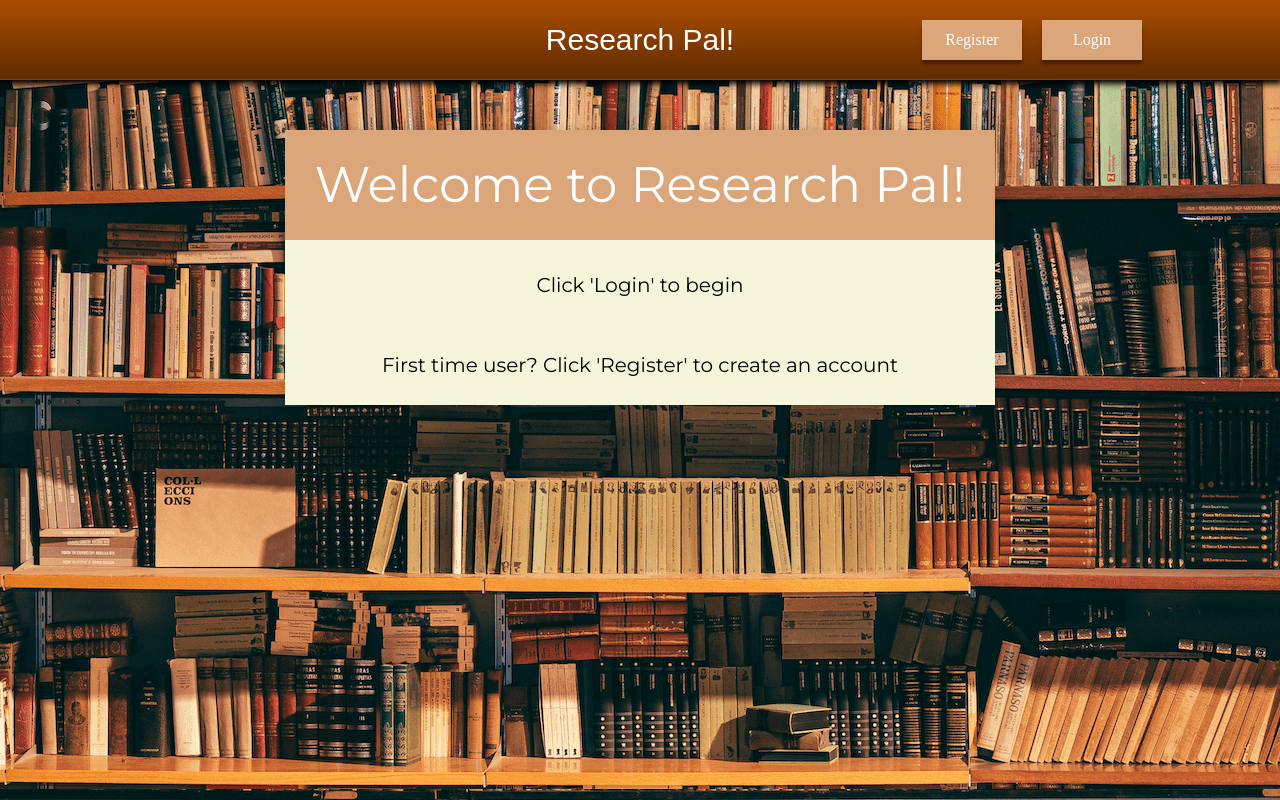
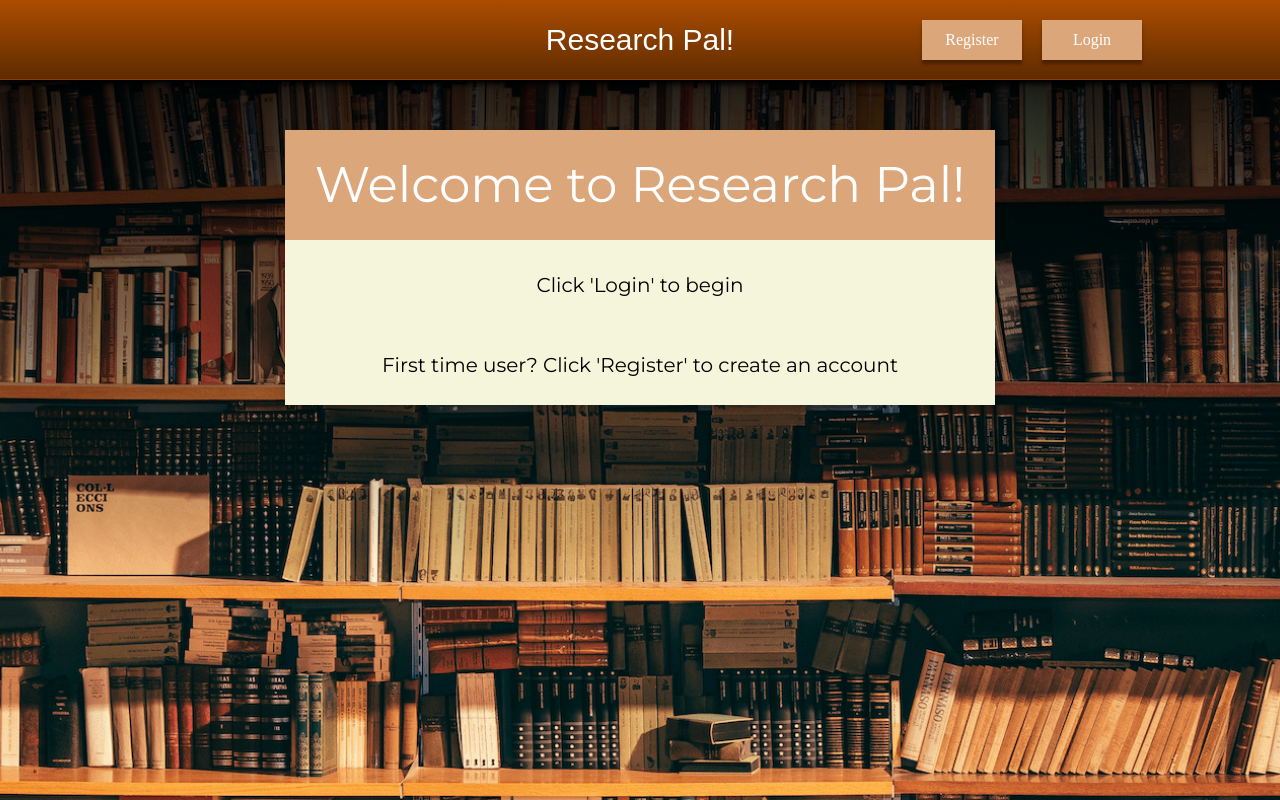
Before and after one commit to modern-day-researcher-lambda/front-end, a React (Create React App) app in the folder researcher-app/: page / in a window 1280 px wide. Built offline with nearby package versions, Linux system fonts and the light colour scheme.

Commit message:
Final tweaks

```diff
--- a/researcher-app/src/index.css
+++ b/researcher-app/src/index.css
@@ -12,5 +12,10 @@ body {
 	padding: 0;
 	font-family: Arial, Helvetica, sans-serif;
 
-	background-image: url('./assets/cta-2.png');
+    background-image: linear-gradient(rgb(0, 0, 0), rgba(255, 255, 255, 0) 70%), url('./assets/cta-2.png');
+    background-attachment: fixed;
+    background-position: center;
+    background-repeat: no-repeat;
+    background-size: cover;
+
 }
--- a/researcher-app/src/styled-components/CardFormWrapper.js
+++ b/researcher-app/src/styled-components/CardFormWrapper.js
@@ -3,6 +3,9 @@ import styled from "styled-components";
 // Card form wrapper styles
 
 const CardFormWrapper = styled.div`
+
+	background-color: beige;
+
 	font-family: 'Montserrat', serif;
 	box-shadow: 0px 0px 10px rgba(0, 0, 0, 0.17);
 	p {
--- a/researcher-app/src/styled-components/UpdateCardFormWrapper.js
+++ b/researcher-app/src/styled-components/UpdateCardFormWrapper.js
@@ -3,6 +3,9 @@ import styled from "styled-components";
 // Update Card Form wrapper styles
 
 const UpdateCardFormWrapper = styled.div`
+
+	background-color: beige;
+
 	font-family: 'Montserrat', serif;
 	box-shadow: 0px 0px 10px rgba(0, 0, 0, 0.17);
 	p {
```
